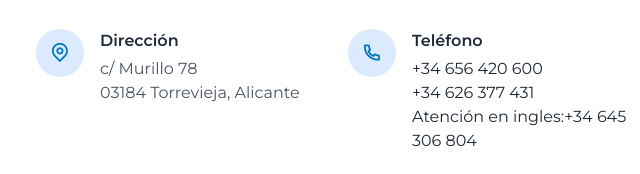
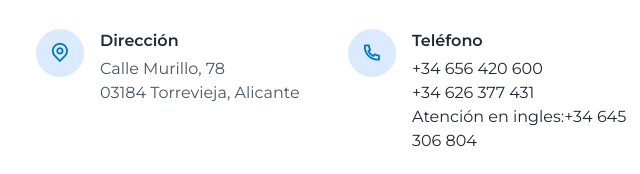
Before and after one commit to kastuo/pavimarcb, a plain HTML site: page index.html in a window 1280 px wide. Shown: the part 4255-4429 px from the top of the page, 628-1268 px from the left. Drawn offline with nearby package versions, Linux system fonts and the light colour scheme.

Commit message:
fix bugs

```diff
--- a/index.html
+++ b/index.html
@@ -633,7 +633,7 @@
                             </div>
                                <div>
                                 <h3 class="font-semibold text-gray-800 mb-1">Dirección</h3>
-                                <p class="text-gray-600">c/ Murillo 78<br>03184 Torrevieja, Alicante</p>
+                                <p class="text-gray-600">Calle Murillo, 78<br>03184 Torrevieja, Alicante</p>
                             </div>
                         </div>
 
```
